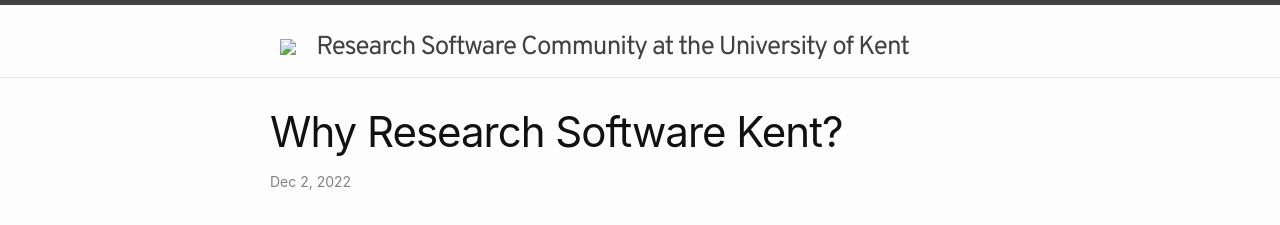
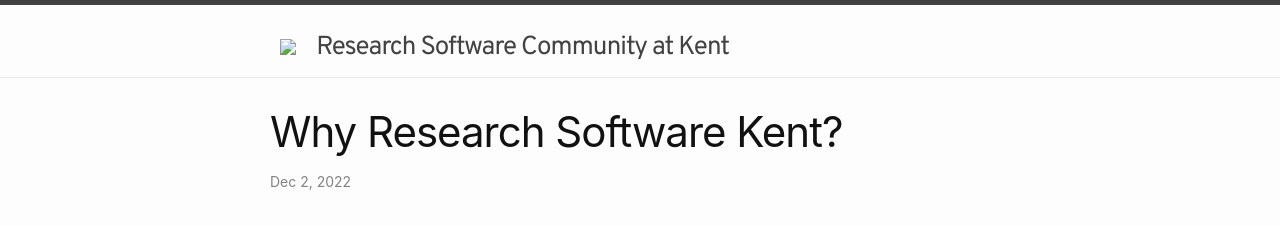
Before and after one commit to Research-Software-Kent/research-software-kent.github.io, a Jekyll site: the page built from _posts/2022-12-02-hello-world.md, in a window 1280 px wide. Shown: the top 225 px of the page. Built offline with Jekyll 4.4.1, drawn with Linux system fonts in a browser that asks for light colours.

Commit message:
tweak title

```diff
--- a/_config.yml
+++ b/_config.yml
@@ -1,4 +1,4 @@
-title: Research Software Community at the University of Kent
+title: Research Software Community at Kent
 author:
   name: Dominic Orchard
   email: d.a.orchard@kent.ac.uk
```
